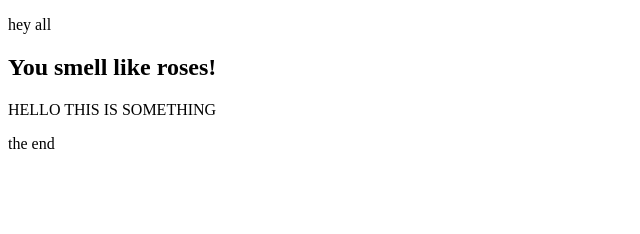
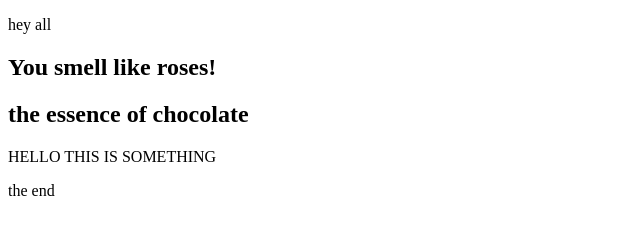
Before and after one commit to BrewNoculars/vigilant-adventure, a plain HTML site: page index.html in a window 1280 px wide. Shown: the whole page, without its empty margins (0-640 px from the left). Drawn offline with Linux system fonts and the light colour scheme.

Commit message:
making me hungry

```diff
--- a/index.html
+++ b/index.html
@@ -9,6 +9,9 @@
 	<section>
 		<h1>You smell like roses!</h1>
 	</section>
+	<article>
+		<h2>the essence of chocolate</h2>
+	</article>
 	<aside> HELLO THIS IS SOMETHING</aside>
 	<footer>
 		<p>the end</p>
```
